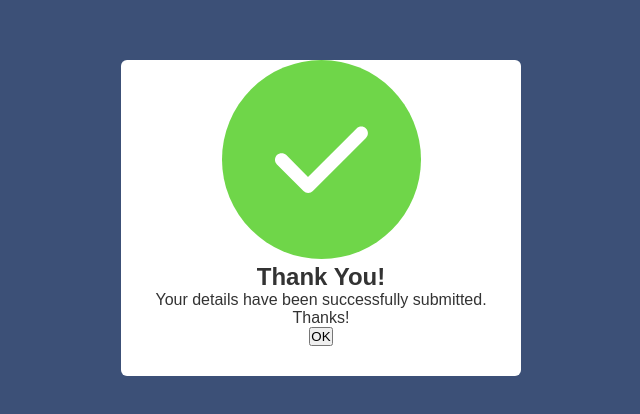
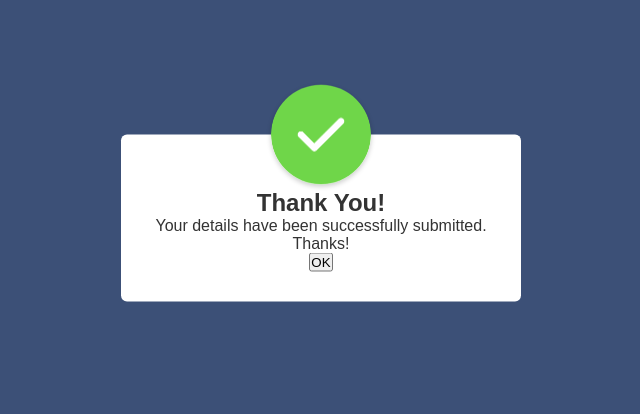
Before and after one commit to ndolocr/html_css_javascript, a plain HTML site: page popup/index.html in a window 1280 px wide. Shown: the part 182-596 px from the top of the page, without its empty margins (319-959 px from the left). Drawn offline with Linux system fonts and the light colour scheme.

Commit message:
Styling image

```diff
--- a/popup/styles.css
+++ b/popup/styles.css
@@ -34,3 +34,10 @@
     background: #FFFFFF;
     transform: translate(-50%, -50%);
 }
+
+.popup img{
+    width: 100px;
+    margin-top: -50px;
+    border-radius: 50%;
+    box-shadow: 0 2px 5px rgba(0, 0, 0, 0.2);
+}
```
